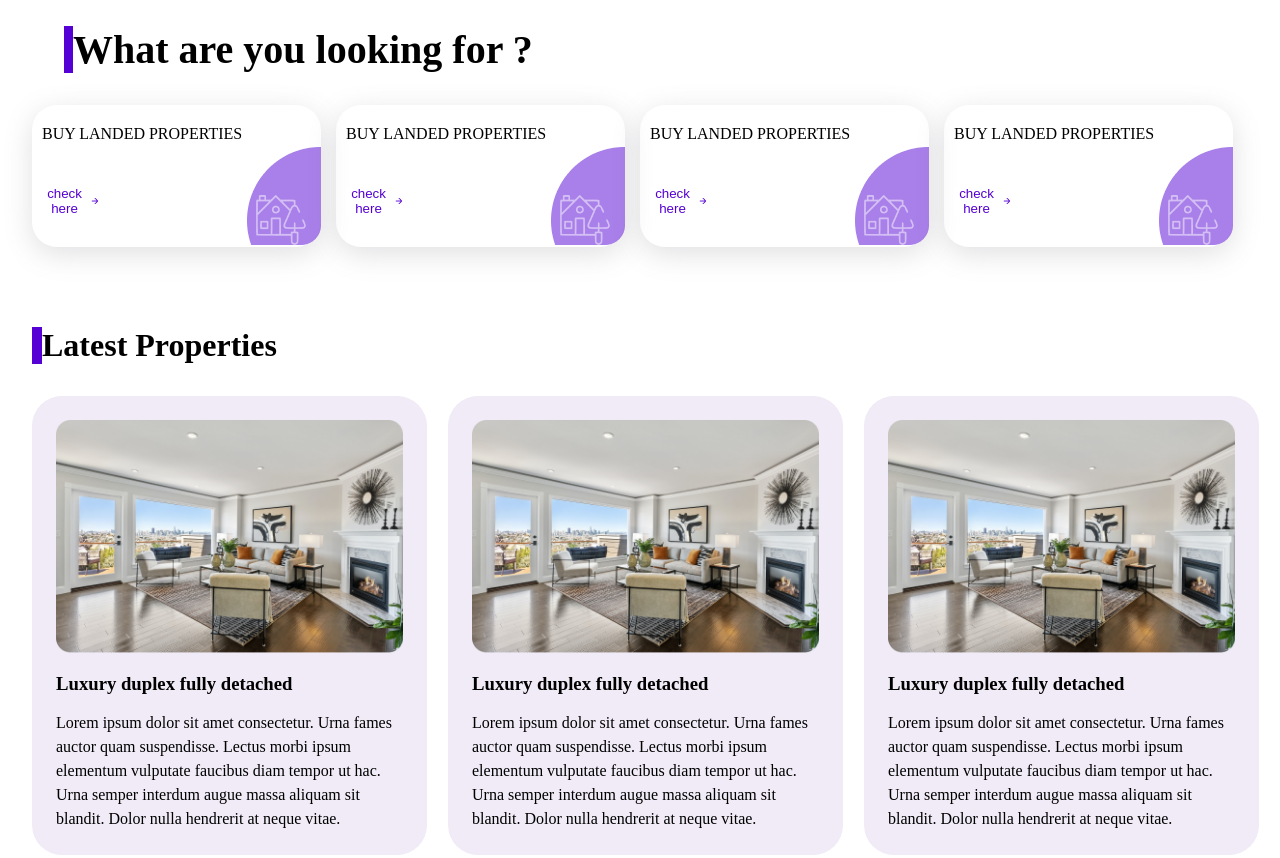
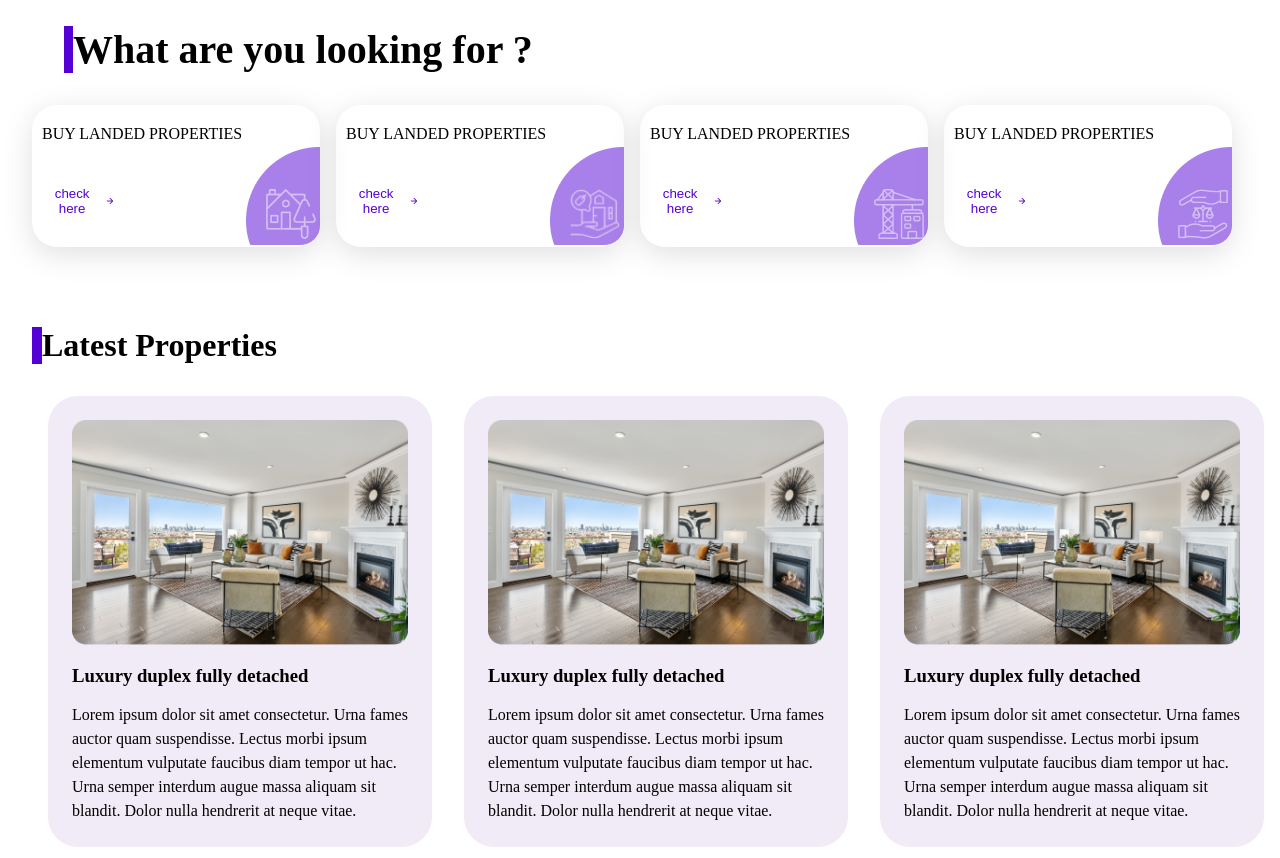
Before and after one commit to mubarsky/assignment-1, a plain HTML site: page index.html in a window 1280 px wide. Shown: the part 1260-2118 px from the top of the page. Drawn offline with Linux system fonts and the light colour scheme.

Commit message:
making changes to html

```diff
--- a/index.html
+++ b/index.html
@@ -76,7 +76,7 @@
    </section>
   <section class="intersect">
      <section class="intersect-img"><img src="./assets/Intersect.png" alt=""></section>
-     <section class="int"><img src="./assets/path9356.png" alt=""></section>
+     <section class="int"><img src="./assets/g8.png" alt=""></section>
   </section>
    </section>
     </section>
@@ -89,7 +89,7 @@
    </section>
   <section class="intersect">
      <section class="intersect-img"><img src="./assets/Intersect.png" alt=""></section>
-     <section class="int"><img src="./assets/path9356.png" alt=""></section>
+     <section class="int"><img src="./assets/path8955.png" alt=""></section>
   </section>
    </section>
     </section>
@@ -102,7 +102,7 @@
    </section>
   <section class="intersect">
      <section class="intersect-img"><img src="./assets/Intersect.png" alt=""></section>
-     <section class="int"><img src="./assets/path9356.png" alt=""></section>
+     <section class="int"><img src="./assets/path7723.png" alt=""></section>
   </section>
    </section>
     </section>
@@ -119,7 +119,7 @@
       <p>Lorem ipsum dolor sit amet consectetur. Urna fames auctor quam suspendisse. Lectus morbi ipsum elementum vulputate faucibus diam tempor ut hac. Urna semper interdum augue massa aliquam sit blandit. Dolor nulla hendrerit at neque vitae.</p>
     </section>
 </section>
-  <section class="latest-card">
+  <section class="lates-card">
     <section class="l-img"><img src="./assets/infinite-views-79NjpXDOJU8-unsplash 1.png" alt=""></section>
     <section class="l-texts">
       <h3>Luxury duplex fully detached</h3>
--- a/style.css
+++ b/style.css
@@ -87,6 +87,7 @@ line-height: 28px;
 .investment-container{
   display: flex;
   margin: 3rem;
+  gap: 1rem;
 }
 .investment-1{
   flex: 1;
@@ -99,7 +100,7 @@ line-height: 28px;
   border-left: #5500D4 solid 9px;
 }
 .investment-1 p{
-  line-height: 20px;
+  line-height: 40px;
 }
 .investment-2{
   flex: 1;
@@ -117,41 +118,45 @@ margin: 2rem;
    border-left: #5500D4 solid 9px;
 }
 .looking-cards{
-display: grid;
-grid-template-columns: 1fr 1fr 1fr 1fr;
+display: flex;
+gap: 1rem;
 
 }
 .lookings-card{
+  flex: 1;
   position: relative;
 box-shadow: rgba(100, 100, 111, 0.2) 0px 7px 29px 0px;
 height: 142px;
 border-radius: 25px;
 padding-left: 10px;
-max-width: 95%;
+max-width: 288px;
 }
 .looking-card{
+   flex: 1;
   position: relative;
 box-shadow: rgba(100, 100, 111, 0.2) 0px 7px 29px 0px;
 height: 142px;
 border-radius: 25px;
 padding-left: 10px;
-width: 95%;
+max-width: 288px;
 }
 .booking-card{
+   flex: 1;
   position: relative;
 box-shadow: rgba(100, 100, 111, 0.2) 0px 7px 29px 0px;
 height: 142px;
 border-radius: 25px;
 padding-left: 10px;
-width: 95%;
+max-width: 288px;
 }
 .looging-card{
+   flex: 1;
   position: relative;
 box-shadow: rgba(100, 100, 111, 0.2) 0px 7px 29px 0px;
 height: 142px;
 border-radius: 25px;
 padding-left: 10px;
-width: 95%;
+max-width: 288px;
 }
 div{
  position: absolute;
@@ -160,6 +165,8 @@ div{
 .down{
   display: flex;
   margin-top: 1.5rem;
+  gap: 8rem;
+
 }
 .looking-button{
 margin-top: 1.5rem;
@@ -185,26 +192,24 @@ opacity: 0px;
 
 .intersect{
 margin-top: 1.1rem;
+align-self: flex-end;
+display: flex;
+position: relative;
+margin-left: ;
+}
+.intersect img {
+  max-width: fit-content;
+
 
 }
-.intersect img{
-  max-width: fit-content;
-  align-self: flex-end;
-  margin-left: 9rem;
- position: relative;
-}
-.int{
- position: absolute;
-  width: 49.7px;
-height: 49.92px;
-top: 90px;
-left: 80px;
-}
-.int img{
+
+.int img {
    position: absolute;
   border: #5500D4 1px;
   width: 49.7px;
 height: 49.92px;
+left: 20px;
+bottom: 10px;
 }
 .latest-container{
  margin-top: 5rem;
@@ -217,10 +222,12 @@ height: 49.92px;
   margin-bottom: 2rem;
 }
 .latest-cards{
-  display: grid;
-  grid-template-columns: 1fr 1fr 1fr;
+  display: flex;
+  gap: 2rem;
+  margin: 1rem;
 }
 .latest-card{
+  flex: 1;
   display: flex;
   flex-direction: column;
   gap: 1rem;
@@ -230,6 +237,17 @@ height: 49.92px;
   width: 95%;
 }
 .latests-card{
+  flex: 1;
+  display: flex;
+  flex-direction: column;
+  gap: 1rem;
+  padding: 1.5rem;
+  background-color: #F0EBF6;
+  border-radius: 30px;
+  width: 95%;
+}
+.lates-card{
+  flex: 1;
   display: flex;
   flex-direction: column;
   gap: 1rem;
@@ -375,10 +393,9 @@ padding-left: 2rem;
 .lookings-card{
   display: none;
 }
-.looking-cards{
-  grid-template-columns: repeat(3, 1fr);
 
-}
+
+
 .latest-card{
   width: 80%;
 }
@@ -389,32 +406,20 @@ padding-left: 2rem;
 }
 
 @media (max-width:970px){
-.looking-cards{
-  grid-template-columns: repeat(2, 1fr);
+
 }
-.intersect img{
-  margin-left: 18rem;
-}
-}
+
+
 @media (max-width:956px){
-.intersect img{
-  margin-left: 16rem;
-}
+
 }
 @media (max-width:895px){
-.looking-cards{
-  grid-template-rows: repeat(2, 1fr);
-}
+
 .booking-card{
   display: none;
 }
-.looging-card{
-  display: none;
-}
-.intersect img{
-  margin-left: 14rem;
 
-}
+
 .newsletter{
   display: none;
 }
@@ -429,4 +434,35 @@ padding-left: 2rem;
   .button-2{
     display: none;
   }
+  .looking-cards{
+    flex-direction: column;
+  }
+  .lookings-card{
+  display: block;
 }
+.booking-card{
+  display: block;
+}
+}
+@media (max-width:600px){
+  .lates-card{
+    display: none;
+  }
+  .latest-card{
+    margin: 2rem;
+  }
+  .right-contact{
+    display: none;
+  }
+  .logo-img{
+    display: none;
+  }
+}
+@media (max-width:570px){
+ .service-2{
+  display: none;
+ }
+ .investment-2{
+  display: none;
+ }
+}
```
Also changed, not shown: assets/g8.png (added), assets/path7723.png (added), assets/path8955.png (added).
